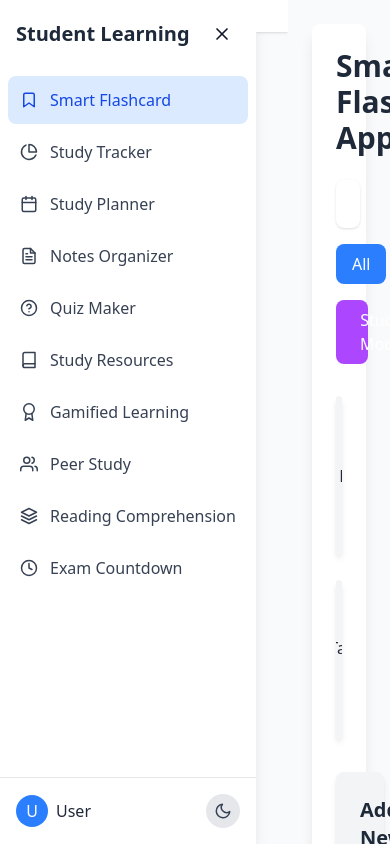
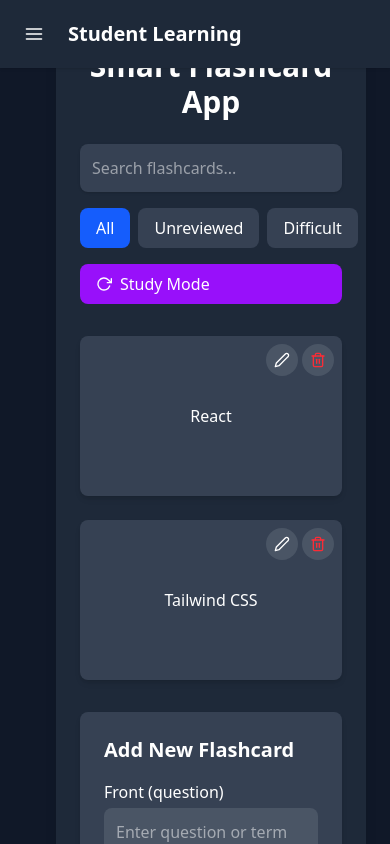
Before and after one commit to Hanifaseid/Student-guide, a React (Vite) app in the folder guider/: page / in a window 390 px wide. Built offline with nearby package versions, Linux system fonts and the light colour scheme.

Commit message:
update all components

```diff
--- a/guider/index.html
+++ b/guider/index.html
@@ -2,7 +2,7 @@
 <html lang="en">
   <head>
     <meta charset="UTF-8" />
-    <link rel="icon" type="image/svg+xml" href="/vite.svg" />
+    <link rel="icon" type="image/svg+xml" href="/favicon-16x16.png" />
     <meta name="viewport" content="width=device-width, initial-scale=1.0" />
     <title>Student Learning</title>
   </head>
--- a/guider/src/App.jsx
+++ b/guider/src/App.jsx
@@ -12,7 +12,7 @@ import ReadingTrainer from './components/ReadingTrainer';
 import ExamCountdown from './components/ExamCountdown';
 
 function App() {
-  const [darkMode, setDarkMode] = useState(false);
+  const [darkMode, setDarkMode] = useState(true);
   const [activeComponent, setActiveComponent] = useState('FlashcardApp');
 
   const toggleDarkMode = () => {
--- a/guider/src/components/DiscussionForum.jsx
+++ b/guider/src/components/DiscussionForum.jsx
@@ -1,7 +1,7 @@
 import React, { useState, useEffect } from 'react';
 import { FiArrowLeft, FiThumbsUp, FiMessageSquare, FiSearch, FiPlus, FiChevronDown, FiChevronUp, FiX } from 'react-icons/fi';
+const DiscussionForum  = ({ darkMode = true }) => {
 
-const DiscussionForum = ({ darkMode }) => {
   const [topics, setTopics] = useState([
     {
       id: 1,
--- a/guider/src/components/ExamCountdown.jsx
+++ b/guider/src/components/ExamCountdown.jsx
@@ -1,7 +1,7 @@
 import React, { useState, useEffect } from 'react';
 import { FiPlus, FiTrash2, FiEdit2, FiCheck, FiX, FiCalendar, FiBook, FiClock, FiFilter, FiSearch, FiChevronDown, FiChevronUp } from 'react-icons/fi';
+const ExamCountdown  = ({ darkMode = true }) => {
 
-const ExamCountdown = ({ darkMode }) => {
   // Load exams from localStorage if available
   const [exams, setExams] = useState(() => {
     const savedExams = localStorage.getItem('exams');
--- a/guider/src/components/FlashcardApp.jsx
+++ b/guider/src/components/FlashcardApp.jsx
@@ -186,7 +186,7 @@ const FlashcardApp = ({ darkMode }) => {
         <>
           <div className="controls mb-8">
             <div className="flex flex-col md:flex-row md:items-center justify-between gap-4 mb-6">
-              <div className="search-container flex-1">
+              <div className="search-container  flex-1">
                 <input
                   type="text"
                   value={searchTerm}
--- a/guider/src/components/GamifiedLearning.jsx
+++ b/guider/src/components/GamifiedLearning.jsx
@@ -1,8 +1,8 @@
 import React, { useState, useEffect } from 'react';
 import { FiAward, FiClock, FiStar, FiTrendingUp, FiCheckCircle, FiZap } from 'react-icons/fi';
 import { FaFire, FaCrown, FaMedal, FaTrophy } from 'react-icons/fa';
+const GamifiedLearning  = ({ darkMode = true }) => {
 
-const GamifiedLearning = ({ darkMode }) => {
   const [userStats, setUserStats] = useState({
     level: 3,
     xp: 1250,
--- a/guider/src/components/NotesOrganizer.jsx
+++ b/guider/src/components/NotesOrganizer.jsx
@@ -1,6 +1,6 @@
 import React, { useState, useEffect } from 'react';
 
-const NotesOrganizer = ({ darkMode }) => {
+const NotesOrganizer = ({ darkMode = true }) => {  // Changed default to true
   const [notes, setNotes] = useState([
     { id: 1, title: 'React Basics', content: 'React is a JavaScript library for building user interfaces...', tags: ['react', 'frontend'] },
     { id: 2, title: 'CSS Frameworks', content: 'Tailwind CSS is a utility-first CSS framework for rapidly building custom designs...', tags: ['css', 'tailwind'] },
--- a/guider/src/components/ReadingTrainer.jsx
+++ b/guider/src/components/ReadingTrainer.jsx
@@ -1,7 +1,7 @@
 import React, { useState, useEffect } from 'react';
 import { FiBook, FiCheck, FiX, FiRotateCcw, FiInfo, FiAward, FiClock, FiBarChart2 } from 'react-icons/fi';
+const ReadingTrainer  = ({ darkMode = true }) => {
 
-const ReadingTrainer = ({ darkMode }) => {
   const passages = [
     {
       id: 1,
--- a/guider/src/components/ResourcesHub.jsx
+++ b/guider/src/components/ResourcesHub.jsx
@@ -1,6 +1,6 @@
 import React, { useState } from 'react';
+const ResourcesHub = ({ darkMode = true }) => {
 
-const ResourcesHub = ({ darkMode }) => {
   const [resources, setResources] = useState([
     {
       id: 1,
--- a/guider/src/components/Sidebar.jsx
+++ b/guider/src/components/Sidebar.jsx
@@ -1,4 +1,4 @@
-import { useState } from 'react';
+import { useState, useEffect } from 'react';
 import {
   FiHome,
   FiBook,
@@ -17,8 +17,9 @@ import {
   FiLayers
 } from 'react-icons/fi';
 
-const Sidebar = ({ darkMode, toggleDarkMode, setActiveComponent }) => {
+const Sidebar = ({ darkMode = true, toggleDarkMode, setActiveComponent }) => {
   const [isCollapsed, setIsCollapsed] = useState(false);
+  const [isMobile, setIsMobile] = useState(false);
   const [activeItem, setActiveItem] = useState('FlashcardApp');
 
   const menuItems = [
@@ -34,24 +35,57 @@ const Sidebar = ({ darkMode, toggleDarkMode, setActiveComponent }) => {
     { name: 'ExamCountdown', label: 'Exam Countdown', icon: <FiClock size={18} /> },
   ];
 
+  useEffect(() => {
+    const handleResize = () => {
+      const mobile = window.innerWidth < 768;
+      setIsMobile(mobile);
+      if (mobile) {
+        setIsCollapsed(true);
+      } else {
+        setIsCollapsed(false);
+      }
+    };
+
+    handleResize();
+    window.addEventListener('resize', handleResize);
+    return () => window.removeEventListener('resize', handleResize);
+  }, []);
+
   const handleItemClick = (name) => {
     setActiveItem(name);
     setActiveComponent(name);
+    if (isMobile) {
+      setIsCollapsed(true);
+    }
   };
 
     return (
-    <div className="flex h-screen">
+    <div className="flex h-screen overflow-hidden">
+      {/* Mobile Navbar - Only shown when on mobile */}
+      {isMobile && (
+        <div className={`fixed top-0 left-0 right-0 flex items-center p-4 shadow-sm z-20 ${darkMode ? 'bg-gray-800 text-white' : 'bg-white text-gray-800'}`}>
+          <button
+            onClick={() => setIsCollapsed(!isCollapsed)}
+            className={`p-2 cursor-pointer rounded-full ${darkMode ? 'hover:bg-gray-700' : 'hover:bg-gray-100'}`}
+          >
+            <FiMenu size={20} />
+          </button>
+          <h1 className="text-xl font-bold ml-4">Student Learning</h1>
+        </div>
+      )}
+
       {/* Sidebar */}
       <div
-        className={`${darkMode ? 'bg-gray-800' : 'bg-white'} shadow-lg transition-all duration-300 ease-in-out ${
-          isCollapsed ? 'w-20' : 'w-64'
-        }`}
+        className={`${darkMode ? 'bg-gray-800 text-white' : 'bg-white text-gray-800'} shadow-lg transition-all duration-300 ease-in-out ${
+          isCollapsed ? 'w-16 md:w-20' : 'w-64'
+        } ${isMobile ? 'fixed h-full z-10' : 'relative'} ${isMobile && isCollapsed ? 'hidden' : ''}`}
       >
         <div className="flex flex-col h-full">
-          {/* Sidebar Header */}
+          {/* Sidebar Header - Hidden on mobile */}
+          {!isMobile && (
             <div className={`flex items-center ${isCollapsed ? 'justify-center p-4' : 'justify-between p-4'}`}>
               {!isCollapsed && (
-              <h1 className={`text-xl font-bold ${darkMode ? 'text-white' : 'text-gray-800'}`}>Student Learning</h1>
+                <h1 className="text-xl font-bold">Student Learning</h1>
               )}
               <button
                 onClick={() => setIsCollapsed(!isCollapsed)}
@@ -60,6 +94,7 @@ const Sidebar = ({ darkMode, toggleDarkMode, setActiveComponent }) => {
                 {isCollapsed ? <FiMenu size={20} /> : <FiX size={20} />}
               </button>
             </div>
+          )}
 
           {/* Sidebar Menu */}
           <nav className="flex-1 overflow-y-auto">
@@ -86,15 +121,15 @@ const Sidebar = ({ darkMode, toggleDarkMode, setActiveComponent }) => {
             </ul>
           </nav>
 
-          {/* Sidebar Footer */}
+          {/* Sidebar Footer - Only show in expanded mode */}
           {!isCollapsed && (
-            <div className="p-4 border-t border-gray-200 dark:border-gray-700">
+            <div className={`p-4 border-t ${darkMode ? 'border-gray-700' : 'border-gray-200'}`}>
               <div className="flex items-center justify-between">
                 <div className="flex items-center">
-                  <div className="w-8 h-8 rounded-full bg-blue-500 flex items-center justify-center text-white mr-2">
+                  <div className={`w-8 h-8 rounded-full ${darkMode ? 'bg-blue-500' : 'bg-blue-400'} flex items-center justify-center text-white mr-2`}>
                     U
                   </div>
-                  <span className={darkMode ? 'text-white' : 'text-gray-800'}>User</span>
+                  <span>User</span>
                 </div>
                 <button
                   onClick={toggleDarkMode}
@@ -109,18 +144,9 @@ const Sidebar = ({ darkMode, toggleDarkMode, setActiveComponent }) => {
       </div>
 
       {/* Main Content Area */}
-      <div className="flex-1 flex flex-col overflow-hidden">
-        {/* Navbar */}
-        <div
-          className={`flex items-center justify-between p-4 shadow-sm ${
-            darkMode ? 'bg-gray-900 text-white' : 'bg-white text-gray-800'
-          }`}
-        >
-        </div>
-
-        {/* Page Content would go here */}
-        <div className="flex-1 overflow-y-auto p-4">
-          {/* Your main content would be rendered here based on activeComponent */}
+      <div className="flex-1 overflow-auto">
+        <div className={`min-h-full p-4 ${darkMode ? 'bg-gray-900 text-white' : 'bg-white text-gray-800'}`}>
+          {/* Your main content would be rendered here */}
         </div>
       </div>
     </div>
```
Also changed, not shown: guider/public/favicon-16x16.png (added). Lines whose indentation alone changed are shown as unchanged.
